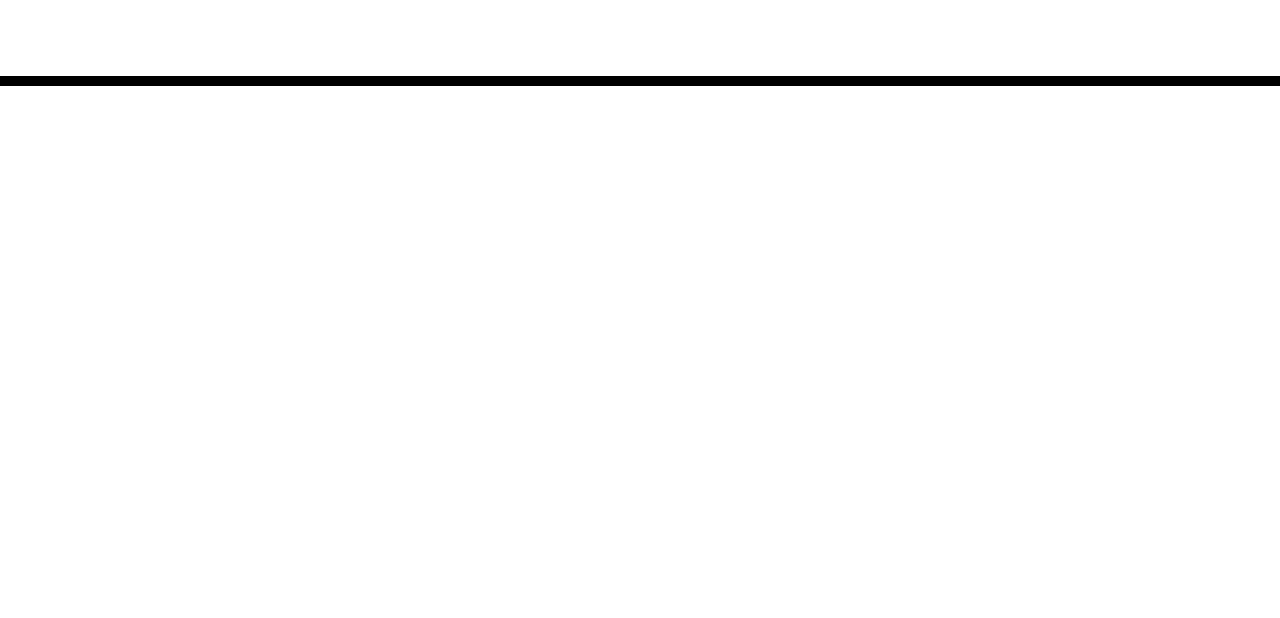
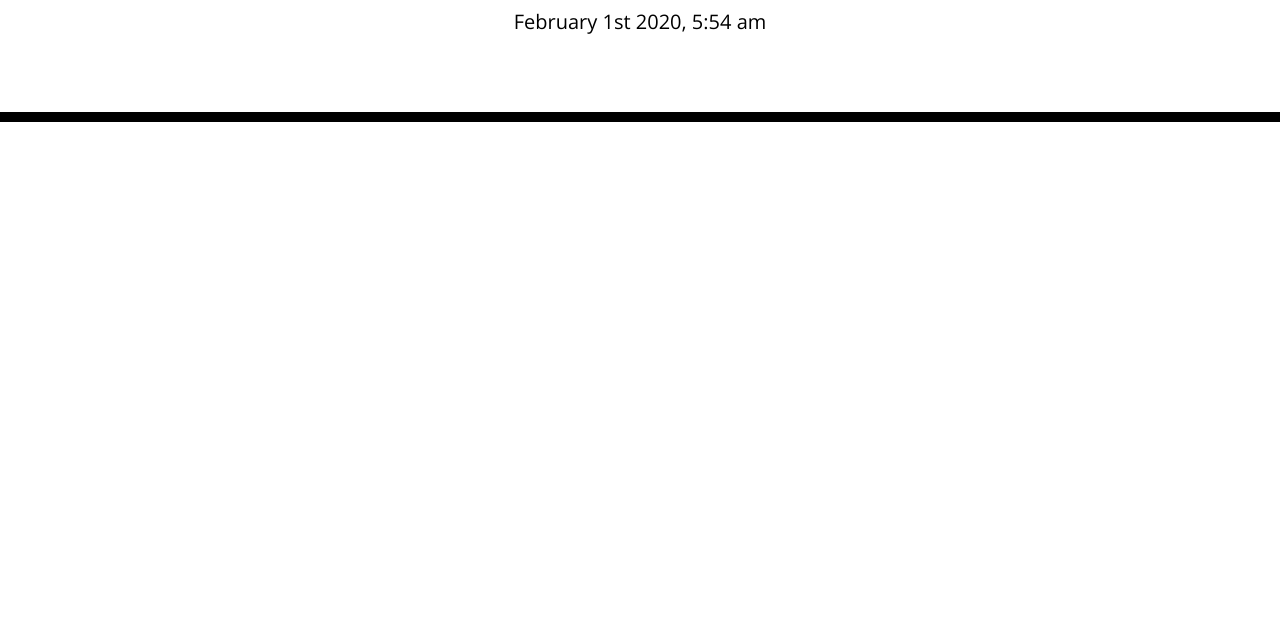
Before and after one commit to JesikaRenea/Work-Day-Scheduler, a plain HTML site: page index.html in a window 1280 px wide. Shown: the part 182-800 px from the top of the page. Drawn offline with nearby package versions, Linux system fonts and the light colour scheme.

Commit message:
Added Date in header

```diff
--- a/index.html
+++ b/index.html
@@ -34,5 +34,22 @@
 
     <script src="https://code.jquery.com/jquery-3.4.1.min.js"></script>
     <script src="https://cdnjs.cloudflare.com/ajax/libs/moment.js/2.24.0/moment.min.js"></script>
+
+    <script>
+
+(function()
+{  // instantiate a moment object
+  var NowMoment = moment().format('MMMM Do YYYY, h:mm a');
+    // display value of moment object in #displayMoment div
+  var eDisplayMoment = document.getElementById('currentDay');
+  eDisplayMoment.innerHTML = NowMoment;
+  })();
+
+
+</script>
+
+
+
+
   </body>
 </html>
```
